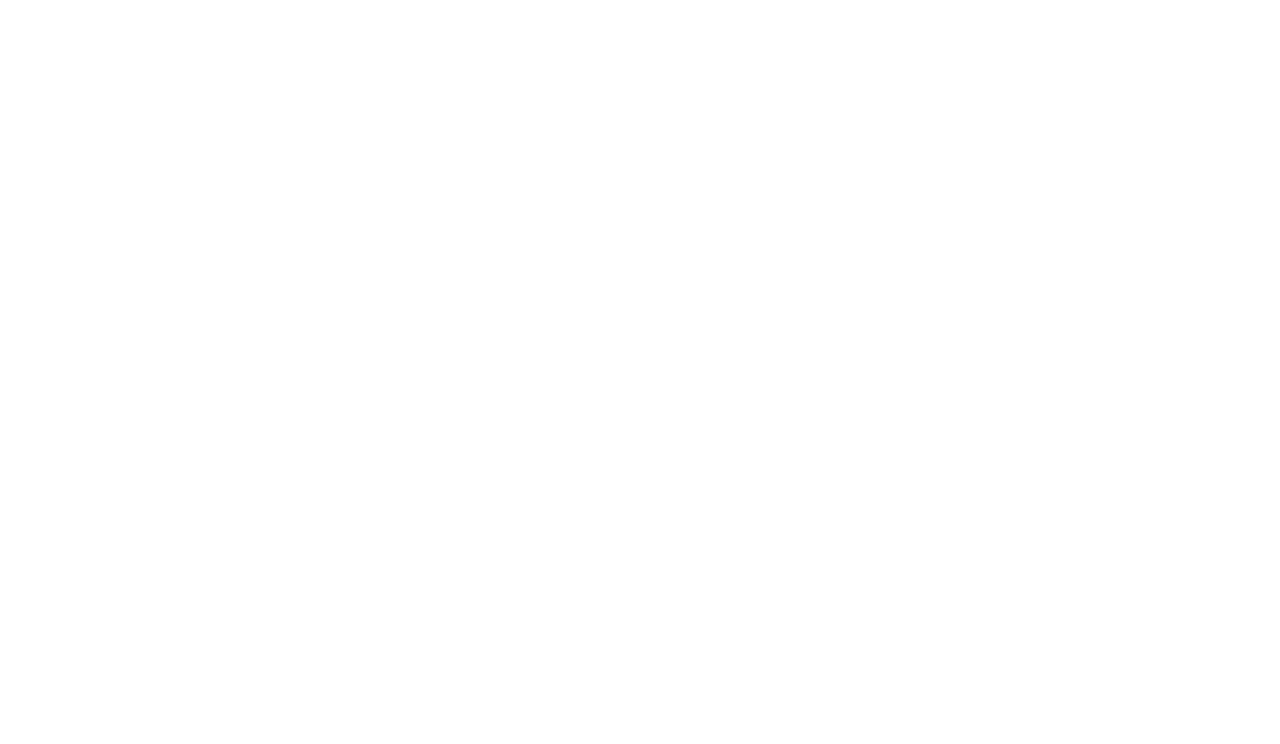
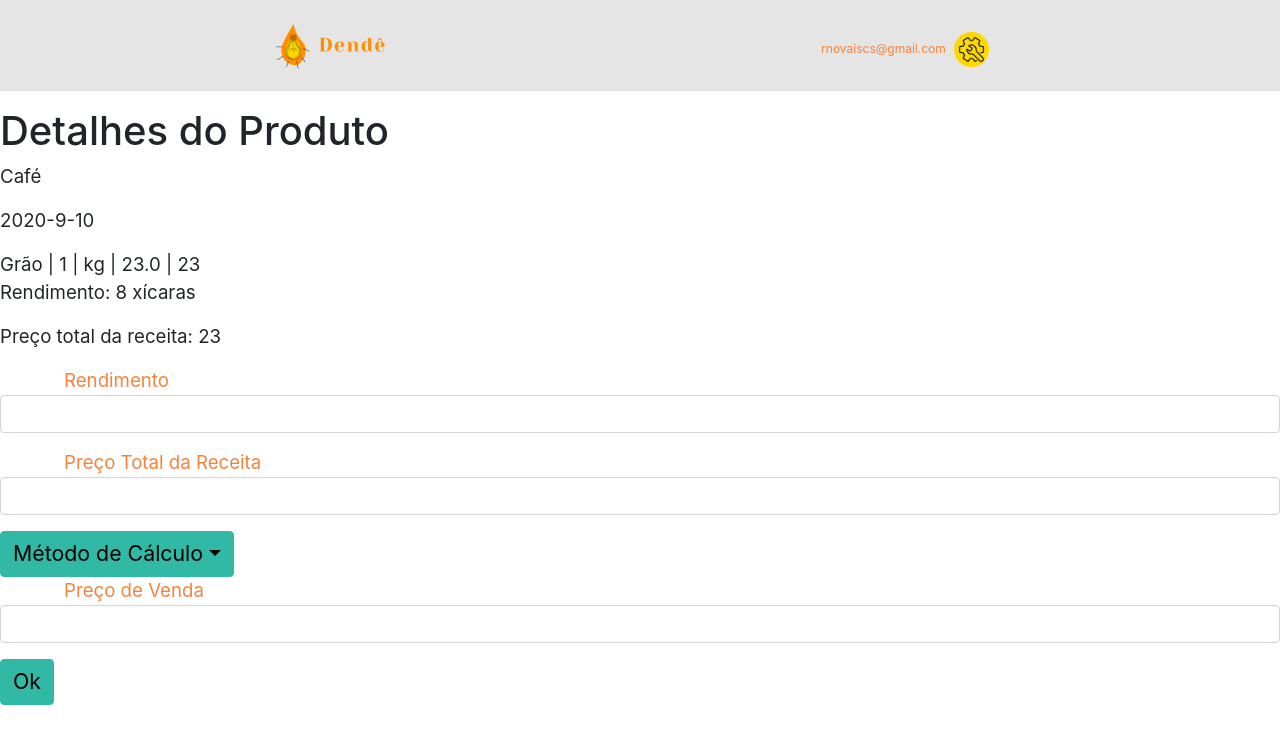
Before and after one commit to renatanovais/dende, a React (Create React App) app in the folder dende-megahack/: page /fichas-tecnicas/1/details in a window 1280 px wide. Shown: the top 744 px of the page. Built offline with nearby package versions, Linux system fonts and the light colour scheme.

Commit message:
informações ok no detalhes. falta calcular preço de venda

```diff
--- a/dende-megahack/src/App.js
+++ b/dende-megahack/src/App.js
@@ -9,7 +9,7 @@
 import NewProduct from './pages/fichas-tecnicas/NewProduct';
 import Order from './pages/encomendas/Order';
 import NewClient from './pages/NewClient';
-import Details from './pages/Details';
+import Details from './pages/fichas-tecnicas/Details';
 
 
 function App() {
@@ -22,6 +22,7 @@
         <Route exact path="/clientes" component={Clients} />
         <Route exact path="/fichas-tecnicas/add" component={NewProduct} />
         <Route exact path="/fichas-tecnicas/details" component={Details} />
+        <Route exact path="/fichas-tecnicas/:indice/details" component={Details} />
         <Route exact path="/fichas-tecnicas" component={Products} />
         <Route exact path="/add-client" component={NewClient} />
         <Route exact path="/" component={Login} />
--- a/dende-megahack/src/pages/Details.js
+++ b/dende-megahack/src/pages/fichas-tecnicas/Details.js
@@ -1,16 +1,30 @@
-import React from 'react';
-import Header from '../components/Header';
+import React, { useState, useEffect } from 'react';
+import Header from '../../components/Header';
 import Form from 'react-bootstrap/Form';
 import Button from 'react-bootstrap/Button';
 import Dropdown from 'react-bootstrap/Dropdown';
+import { connect } from 'react-redux';
 
 
-function Details() {
+function Details(props) {
+  const { products } = props;
+  let total = 0;
+  const [product, setProduct] = useState('');
+  // const [total, setTotal] = useState(0);
+
+  useEffect(() => {
+    const { indice } = props.match.params;
+    setProduct(products[indice]);
+    console.log(products[indice]);
+  }, []);
 
   function calcValue(quantity, price) {
     const value = quantity * price;
+    total = (total + value);
+    console.log('oi');
     return value;
   };
+
 
   return (
     <React.Fragment>
@@ -19,16 +33,21 @@
       <React.Fragment>
         <h1>Detalhes do Produto</h1>
 
-        <Form.Row>
-          <Form.Group>
-            <Form.Label>Nome do Produto</Form.Label>
-            <Form.Control placeholder="Produto" />
-          </Form.Group>
-          <Form.Group>
-            <Form.Label>Data de Cadastro</Form.Label>
-            <Form.Control type="date" />
-          </Form.Group>
-        </Form.Row>
+        {product !== '' ? (
+          <div>
+            <p>{product.nameProduct}</p>
+            <p>{product.date}</p>
+            <div>
+              {product.itens.map((item) => (
+                <div>
+                  {item.item} | {item.quantity} | {item.unity} | {item.price} | {calcValue(item.quantity,item.price)}
+                </div>
+              ))}
+            </div>
+            <p>Rendimento: {product.produce}</p>
+            <p>Preço total da receita: {total}</p>
+          </div>
+        ) : <p>Ocorreu algum erro no cadastro do seu produto</p>}
       </React.Fragment>
 
       <Form.Group>
@@ -66,4 +85,8 @@
   );
 }
 
-export default Details;
+const mapStateToProps = (state) => ({
+  products: state.registerReducer.allProducts,
+})
+
+export default connect(mapStateToProps)(Details);
--- a/dende-megahack/src/pages/fichas-tecnicas/Products.js
+++ b/dende-megahack/src/pages/fichas-tecnicas/Products.js
@@ -13,12 +13,12 @@
       <Header />
       <React.Fragment>
         <h1>Lista Produto</h1>
-        {products.length > 0 ? products.map((product) => (
+        {products.length > 0 ? products.map((product, i) => (
           <div>
             <img alt={product.nameProduct} src={product.img} height="150px" />
             <p>{product.nameProduct}</p>
             <p>Preço: </p>
-            <button>+ detalhes</button>
+            <button onClick={() => history.push(`/fichas-tecnicas/${i}/details`)}>+ detalhes</button>
           </div>
         )) : <h4>Nenhum produto cadastrado</h4>}
       </React.Fragment>
--- a/dende-megahack/src/redux/reducers/registerReducer.js
+++ b/dende-megahack/src/redux/reducers/registerReducer.js
@@ -1,33 +1,6 @@
 import { NEW_ITEM, SAVE_ITEM } from '../actions/index';
 
 // LISTA DE PRODUTOS PARA TESTE
-const productList = [
-  { itens: [{item:"Leite Condensado",
-      quantity:"1",
-      unity:"Lata",
-      price:"6,0",
-      item:"Toddy",
-      quantity:"3",
-      unity:"colheres",
-      price:"6,00"}],
-    nameProduct:"Brigadeiro",
-    date:"2020-9-7",
-    produce:"1 panela",
-    prepare:"Coloca tudo na panela, cozinha e mexe mexe mexe mexe como é bom",
-    img:"https://comidinhasdochef.com/brigadeiro-gomer/brigadeiro-gomer/"
-  },
-  { itens: [{item:"Grão",
-      quantity:"1",
-      unity:"kg",
-      price:"23,0",
-      }],
-    nameProduct:"Café",
-    date:"2020-9-10",
-    produce:"8 xícaras",
-    prepare:"Moer, moer e moer, para coar, coar e coar!",
-    img:"https://blog.chefsclub.com.br/wp-content/uploads/2019/08/historia_do_cafe-968x660.jpg"
-  },
-]
 
 const initialState = {
   item: '',
@@ -38,7 +11,39 @@
   img:'',
   prepare: '',
   produce: '',
-  allProducts: [...productList],
+  allProducts: [
+    {
+      itens: [{
+        item:"Leite Condensado",
+        quantity:"1",
+        unity:"Lata",
+        price:"6.0",
+      },
+      {
+        item:"Toddy",
+        quantity:"3",
+        unity:"colheres",
+        price: "7.0",
+      }],
+      nameProduct:"Brigadeiro",
+      date:"2020-9-7",
+      produce:"1 panela",
+      prepare:"Coloca tudo na panela, cozinha e mexe mexe mexe mexe como é bom",
+      img:"https://comidinhasdochef.com/brigadeiro-gomer/brigadeiro-gomer/"
+    },
+    {
+      itens: [{item:"Grão",
+        quantity:"1",
+        unity:"kg",
+        price:"23.0",
+        }],
+      nameProduct:"Café",
+      date:"2020-9-10",
+      produce:"8 xícaras",
+      prepare:"Moer, moer e moer, para coar, coar e coar!",
+      img:"https://blog.chefsclub.com.br/wp-content/uploads/2019/08/historia_do_cafe-968x660.jpg"
+    },
+  ],
 };
 
 export default function registerReducer(state = initialState, action) {
```
